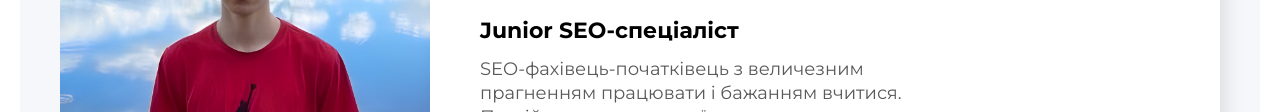
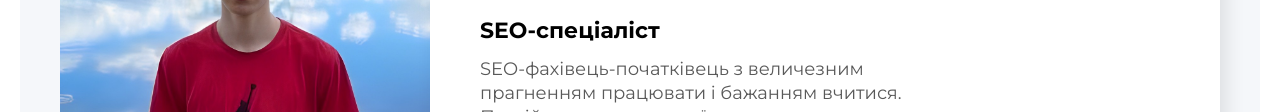
Before and after one commit to NikitaPerera/CV-esume, a plain HTML site: page index.html in a window 1280 px wide. Shown: the part 206-318 px from the top of the page. Drawn offline with Linux system fonts and the light colour scheme.

Commit message:
Update index.html

```diff
--- a/index.html
+++ b/index.html
@@ -15,7 +15,7 @@
     <div class="main-content">
         <div class="about">
             <h1 class="about-user">Нікіта Перера</h1>
-            <h2 class="about-position">Junior SEO-спеціаліст</h2>
+            <h2 class="about-position">SEO-спеціаліст</h2>
             <p class="about-discription">SEO-фахівець-початківець з величезним прагненням працювати і бажанням вчитися. Постійно розвиваю свої навички, стежу за трендами сфери, знаю гайдлайн Google.
             </p>
         </div>
```
